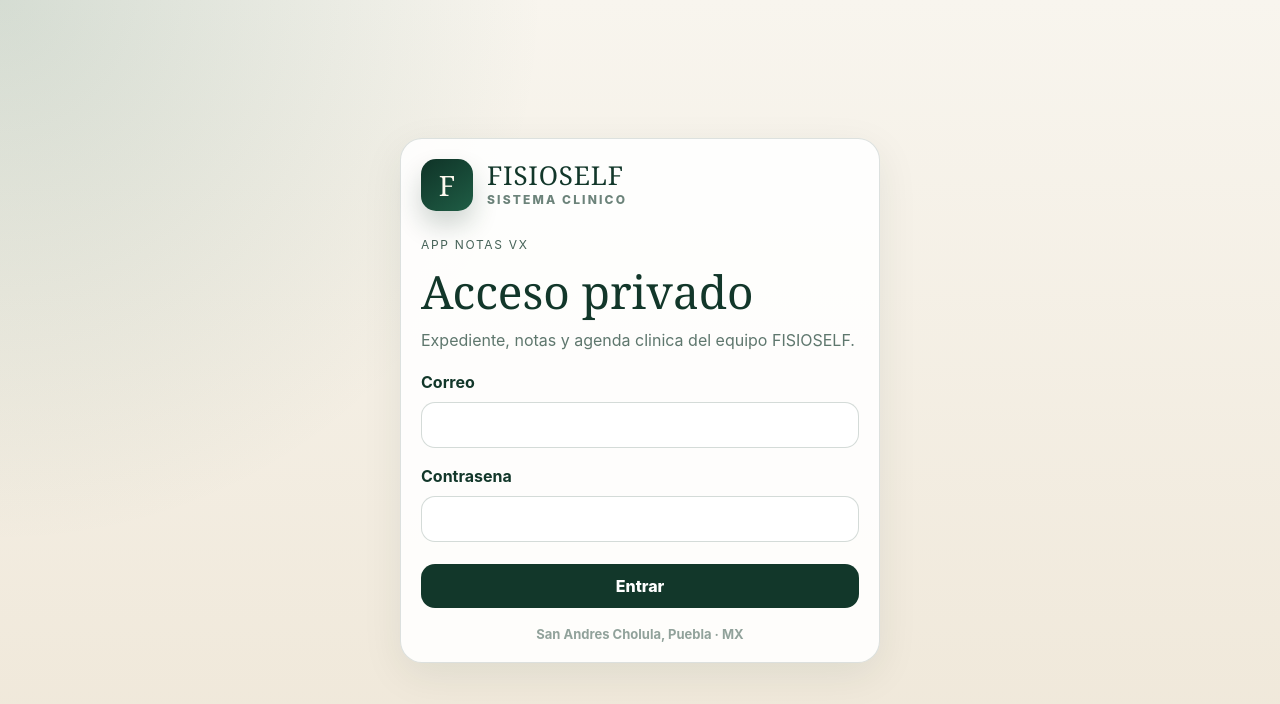
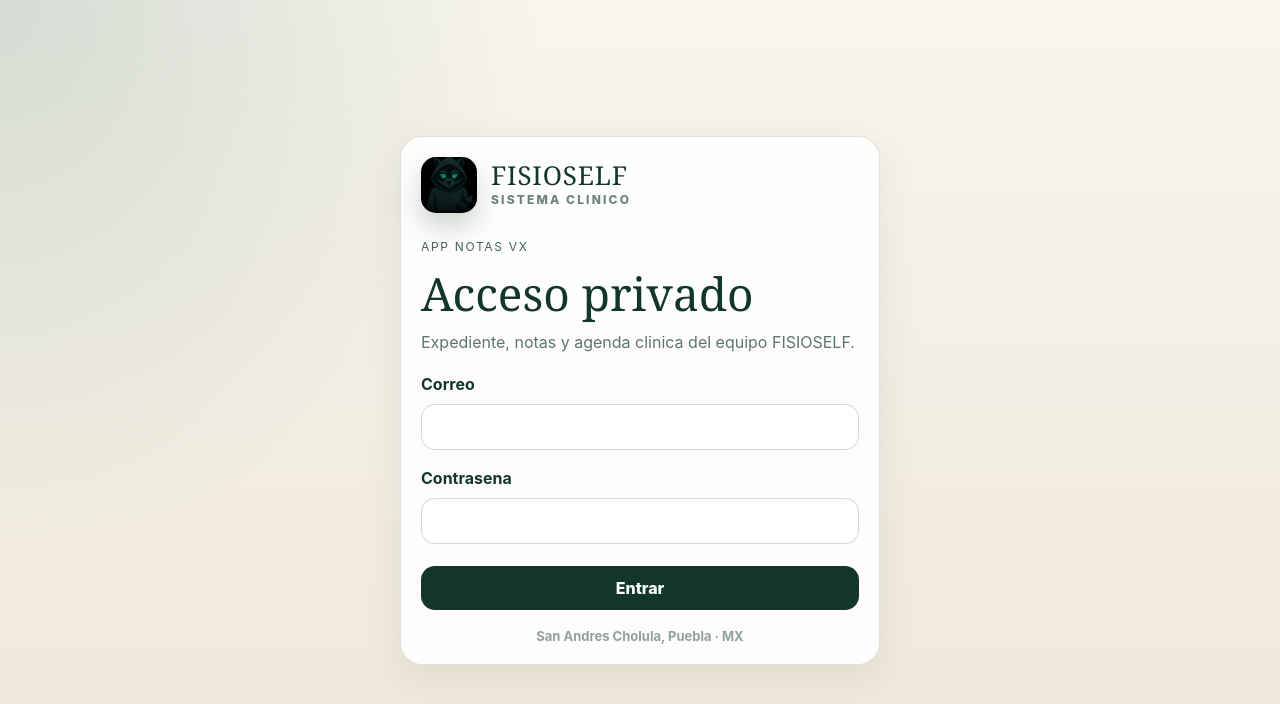
Before and after one commit to fisioself/Fisioself-Vx-y-nota, a React (Vite) app: page / in a window 1280 px wide. Shown: the top 704 px of the page. Built offline with nearby package versions, Linux system fonts and the light colour scheme; no server answers.

Commit message:
feat: logo mascota en login y cabecera

```diff
--- a/src/App.jsx
+++ b/src/App.jsx
@@ -103,10 +103,26 @@ export function App() {
   return (
     <main className="shell app-grid">
       <header className="hero app-hero">
-        <div>
-          <p className="eyebrow">FISIOSELF App Notas VX</p>
-          <h1>Expediente clinico</h1>
-          <p>Pacientes, notas, dictado por voz e IA trazable con Supabase.</p>
+        <div style={{ display: 'flex', alignItems: 'center', gap: 16 }}>
+          <img
+            src="/logo.jpg"
+            alt="FISIOSELF"
+            width="56"
+            height="56"
+            style={{
+              width: 56,
+              height: 56,
+              borderRadius: 14,
+              objectFit: 'cover',
+              background: '#0b0f0e',
+              flexShrink: 0
+            }}
+          />
+          <div>
+            <p className="eyebrow">FISIOSELF App Notas VX</p>
+            <h1>Expediente clinico</h1>
+            <p>Pacientes, notas, dictado por voz e IA trazable con Supabase.</p>
+          </div>
         </div>
         <div className="hero-actions">
           <span className="pill">{session.user?.email}</span>
--- a/src/features/auth/LoginScreen.jsx
+++ b/src/features/auth/LoginScreen.jsx
@@ -25,9 +25,20 @@ export function LoginScreen({ onLogin }) {
     <main className="auth-shell">
       <form className="card auth-card" onSubmit={submit}>
         <div className="brand-lockup">
-          <span className="brand-mark" aria-hidden="true">
-            F
-          </span>
+          <img
+            src="/logo.jpg"
+            alt="FISIOSELF"
+            width="56"
+            height="56"
+            style={{
+              width: 56,
+              height: 56,
+              borderRadius: 15,
+              objectFit: 'cover',
+              background: '#0b0f0e',
+              boxShadow: '0 14px 26px rgba(18, 55, 42, 0.2)'
+            }}
+          />
           <div>
             <p className="brand-name">FISIOSELF</p>
             <p className="brand-system">Sistema clinico</p>
```
